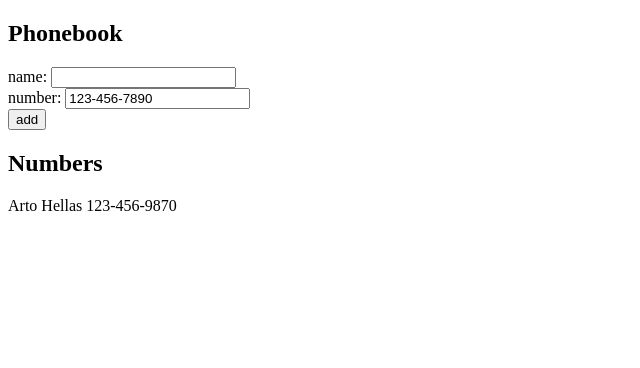
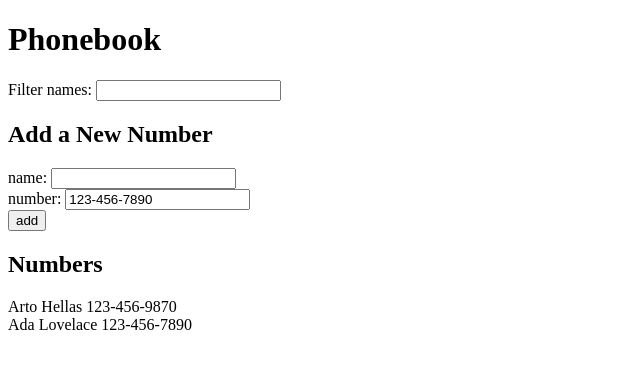
Before and after one commit to MohaimenH/fullstack-open, a React (Create React App) app in the folder part2/phonebook/: page / in a window 1280 px wide. Shown: the top 368 px of the page, without its empty margins (0-640 px from the left). Built offline with nearby package versions, Linux system fonts and the light colour scheme; the HTML template or start-up script is replaced by a standard one.

Commit message:
Finished Ex2.9

```diff
--- a/part2/phonebook/src/App.js
+++ b/part2/phonebook/src/App.js
@@ -1,38 +1,52 @@
 import React, { useState } from "react";
 
 const App = () => {
-    const [persons, setPersons] = useState([{ name: "Arto Hellas", number: "123-456-9870" }]);
+    const [persons, setPersons] = useState([
+        { name: "Arto Hellas", number: "123-456-9870" },
+        { name: "Ada Lovelace", number: "123-456-7890" },
+    ]);
     const [newName, setNewName] = useState("");
-    const [newNumber, setNewNumber] = useState('123-456-7890');
+    const [newNumber, setNewNumber] = useState("123-456-7890");
+    const [search, setSearch] = useState("");
 
     const handleNameAddButton = (event) => {
         event.preventDefault();
 
-      if ((persons.filter((person) => person.name === newName)).length > 0) {
+        if (persons.filter((person) => person.name === newName).length > 0) {
             alert(`${newName} is already in the phonebook.`);
             return;
         }
 
-      setPersons(persons.concat({name: newName, number: newNumber}));
-    }
+        setPersons(persons.concat({ name: newName, number: newNumber }));
+    };
 
-    const nameFieldUpdater= (event) => {
+    const nameFieldUpdater = (event) => {
         setNewName(event.target.value);
-    }
+    };
 
-    const numberFieldUpdater= (event) => {
+    const numberFieldUpdater = (event) => {
         setNewNumber(event.target.value);
-    }
+    };
+
+    const searchFieldUpdater = (event) => {
+        setSearch(event.target.value);
+    };
 
     return (
         <div>
-            <h2>Phonebook</h2>
+            <h1>Phonebook</h1>
+            <div>
+                Filter names:{" "}
+                <input value={search} onChange={searchFieldUpdater} />
+            </div>
+            <h2>Add a New Number</h2>
             <form onSubmit={handleNameAddButton}>
                 <div>
-                  name: <input value={newName} onChange={nameFieldUpdater}/>
+                    name: <input value={newName} onChange={nameFieldUpdater} />
                 </div>
                 <div>
-                  number: <input value={newNumber} onChange={numberFieldUpdater}/>
+                    number:{" "}
+                    <input value={newNumber} onChange={numberFieldUpdater} />
                 </div>
                 <div>
                     <button type="submit">add</button>
@@ -40,8 +54,14 @@ const App = () => {
             </form>
             <h2>Numbers</h2>
             <div>
-                {persons.map((person) => (
-                    <div key={person.name}>{person.name} {person.number}</div>
+                {persons
+                    .filter((person) => {
+                        return person.name.includes(search);
+                    })
+                    .map((person) => (
+                        <div key={person.name}>
+                            {person.name} {person.number}
+                        </div>
                     ))}
             </div>
         </div>
```
Lines whose indentation alone changed are shown as unchanged.
